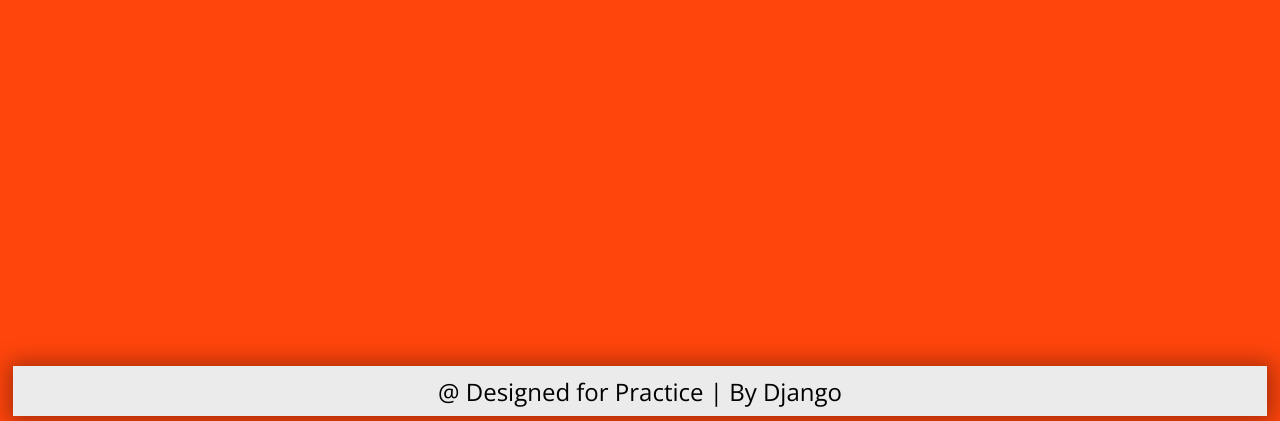
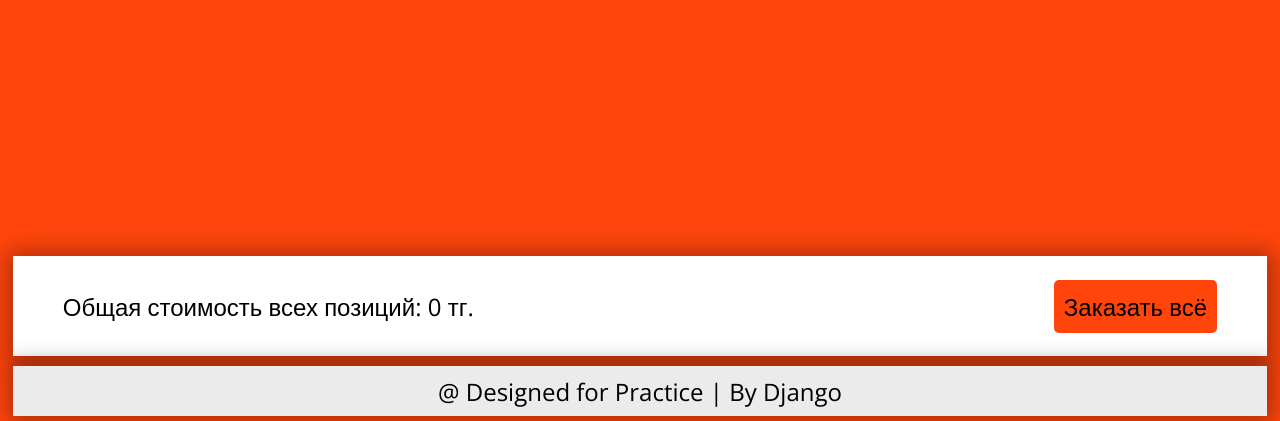
Before and after one commit to gab1den/easy-fastfood-webshop, a Django app: page /busket in a window 1280 px wide. Shown: the part 379-800 px from the top of the page. Run offline with Django 5.2, Linux system fonts and the light colour scheme; data that the repository does not hold is empty.

Commit message:
Redact template

```diff
--- a/static/css/style.css
+++ b/static/css/style.css
@@ -129,12 +129,49 @@ html, body {
     margin: 0 auto;
 }
 
+.row {
+    width: 100%;
+    height: 120px;
+    background-color: #fff;
+    -webkit-box-shadow: 1px 1px 22px 5px rgba(0, 0, 0, 0.34);
+    -moz-box-shadow: 1px 1px 22px 5px rgba(0, 0, 0, 0.34);
+    box-shadow: 1px 1px 22px 5px rgba(0, 0, 0, 0.34);
+    margin: 30px 0;
+    font-size: 16px;
+    color: #000;
+    display: flex;
+    align-items: center;
+    padding: 10px 40px;
+    justify-content: space-between;
+
+}
+
+.row-inner {
+    width: 90%;
+    margin-left: 50px;
+
+}
+
 #basket-cards {
     width: 80%;
     margin: 15px auto;
     display: flex;
     flex-wrap: wrap;
     justify-content: center;
+}
+
+#total {
+    width: 98%;
+    height: 100px;
+    display: flex;
+    align-items: center;
+    justify-content: space-between;
+    padding: 50px;
+    background-color: #fff;
+    margin: 5px auto;
+    -webkit-box-shadow: 1px 1px 22px 5px rgba(0, 0, 0, 0.34);
+    -moz-box-shadow: 1px 1px 22px 5px rgba(0, 0, 0, 0.34);
+    box-shadow: 1px 1px 22px 5px rgba(0, 0, 0, 0.34);
 }
 
 /* FOOTER */
--- a/store/templates/base.html
+++ b/store/templates/base.html
@@ -19,10 +19,8 @@
                 </nav>
             </div>
         </header>
-        <main class="main">
         {% block content %}
         {% endblock %}
-        </main>
         <footer class="footer">
             <div class="footer-inner">
                 <h5>
--- a/store/templates/store/basket.html
+++ b/store/templates/store/basket.html
@@ -5,36 +5,55 @@
 {% endblock %}
 
 {% block content %}
+<main class="main">
     <article class="article-card">
         <div class="article-card-inner">
             <div id="basket-cards">
                 {% for basket in basket_items %}
-            <div class="card">
-                <div class="card-inner">
-                    <img src="{{ basket.product.image.url }}" alt="{{ basket.product.name }}">
+                <div class="row">
+                    <div class="row-inner">
                         <p class="product-name">{{ basket.product.name }}</p>
                         <p class="product-quantity">{{ basket.quantity }} шт.</p>
-                    <p class="product-price-one">Цена: {{ basket.product.price }} тг. за штуку</p>
-                    <p class="product-total">Цена: <span class="price-placeholder"></span> тг.</p>
+                        <p class="product-price">Цена за штуку: {{ basket.product.price }} тг.</p>
+                        <p class="product-total">Цена за все {{ basket.product.name }}: {{ basket.quantity }} Х {{ basket.product.price }} = <span class="price-placeholder"></span> тг.</p>
                     </div>
+                    <button class="btn" onclick="alert('Заказ оформлен успешно');" style="background-color: #ff450c;">Заказать</button>
                 </div>
                 {% endfor %}
             </div>
         </div>
     </article>
+</main>
+<div id="total">
+    <p>Общая стоимость всех позиций: <span id="total-placeholder"></span> тг.</p>
+    <button class="btn" onclick="alert('Заказ оформлен успешно');" style="background-color: #ff450c;">Заказать всё</button>
+</div>
 <script>
-    const cards = document.querySelectorAll('#basket-cards .card');
+    // Получаем все карточки продуктов
+    const cards = document.querySelectorAll('#basket-cards .row');
+
+    // Переменная для хранения общей стоимости всех позиций
+    let totalSum = 0;
 
     // Для каждой карточки продукта
     cards.forEach(card => {
         // Получаем количество и стоимость за штуку
         const quantity = parseInt(card.querySelector('.product-quantity').textContent);
-        const priceOne = parseInt(card.querySelector('.product-price-one').textContent);
+        const priceOne = parseInt(card.querySelector('.product-price').textContent.match(/\d+/));
 
         // Вычисляем общую стоимость
         const total = quantity * priceOne;
 
         // Вставляем общую стоимость в соответствующий элемент
-        card.querySelector('.price-placeholder').textContent = total;})
+        const pricePlaceholder = card.querySelector('.price-placeholder');
+        pricePlaceholder.textContent = total;
+
+        // Добавляем стоимость к общей сумме
+        totalSum += total;
+    });
+
+    // Вставляем общую стоимость всех позиций в корзине
+    const totalPlaceholder = document.getElementById('total-placeholder');
+    totalPlaceholder.textContent = totalSum;
 </script>
 {% endblock %}
```
Also changed, not shown: store/templates/store/product_list.html (+11 -7 lines). Lines whose indentation alone changed are shown as unchanged.
